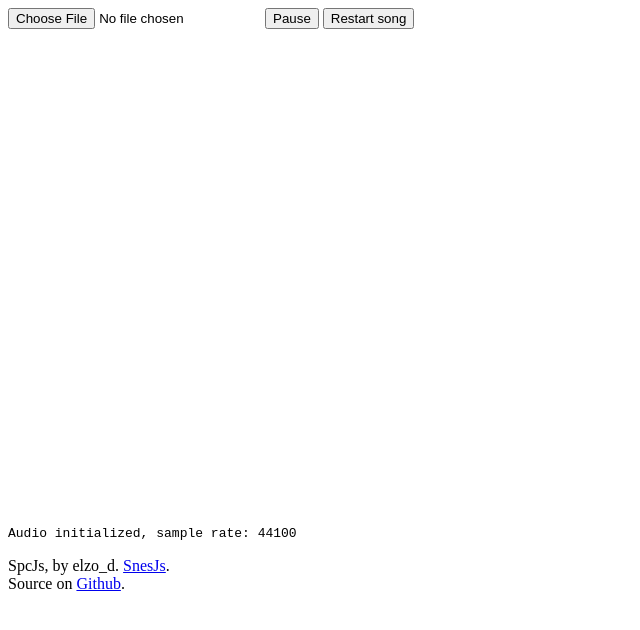
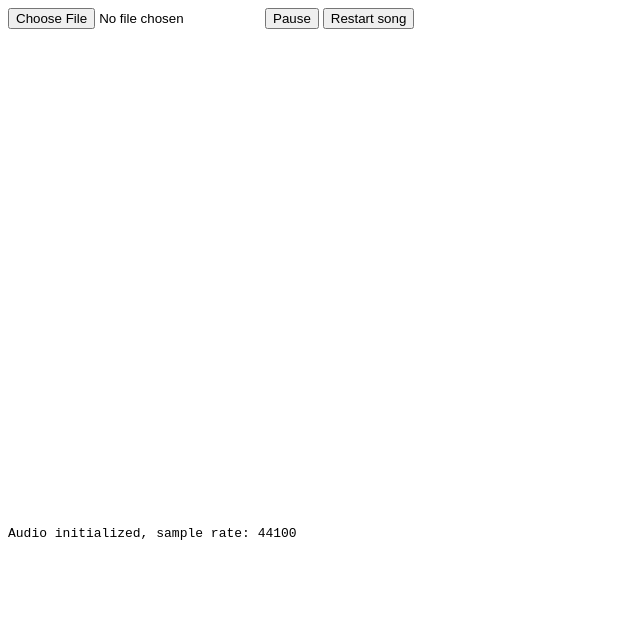
Before and after one commit to amemu1/remu, a plain HTML site: page spcplayer.html in a window 1280 px wide. Shown: the whole page, without its empty margins (0-640 px from the left). Drawn offline with Linux system fonts and the light colour scheme.

Commit message:
Update spcplayer.html

```diff
--- a/spcplayer.html
+++ b/spcplayer.html
@@ -2,7 +2,7 @@
 <html>
 <head>
   <link rel="stylesheet" type="text/css" href="style.css">
-  <title>SpcJs</title>
+  <title>Universal Emulator</title>
 </head>
 <body>
   <input id="rom" type="file">
@@ -10,10 +10,6 @@
   <button id="reset">Restart song</button><br>
   <canvas id="output"></canvas>
   <pre id="log"></pre>
-  <p>
-    SpcJs, by elzo_d. <a href="index.html">SnesJs</a>.<br>
-    Source on <a href="https://github.com/elzo-d/SnesJs">Github</a>.
-  </p>
 
   <script src="lib/zip.js"></script>
   <script src="lib/inflate.js"></script>
```
